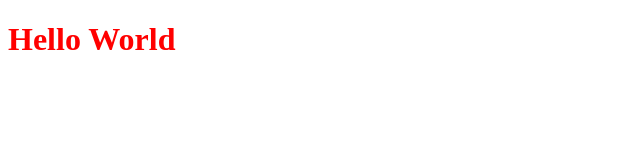
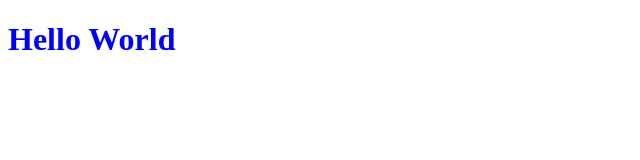
Before and after one commit to phiathao/testing, a plain HTML site: page index.html in a window 1280 px wide. Shown: the whole page, without its empty margins (0-640 px from the left). Drawn offline with Linux system fonts and the light colour scheme.

Commit message:
font to blue

```diff
--- a/style.css
+++ b/style.css
@@ -1,3 +1,3 @@
 h1 {
-    color: #ff0000;
+    color: #0000ff;
 }
```
